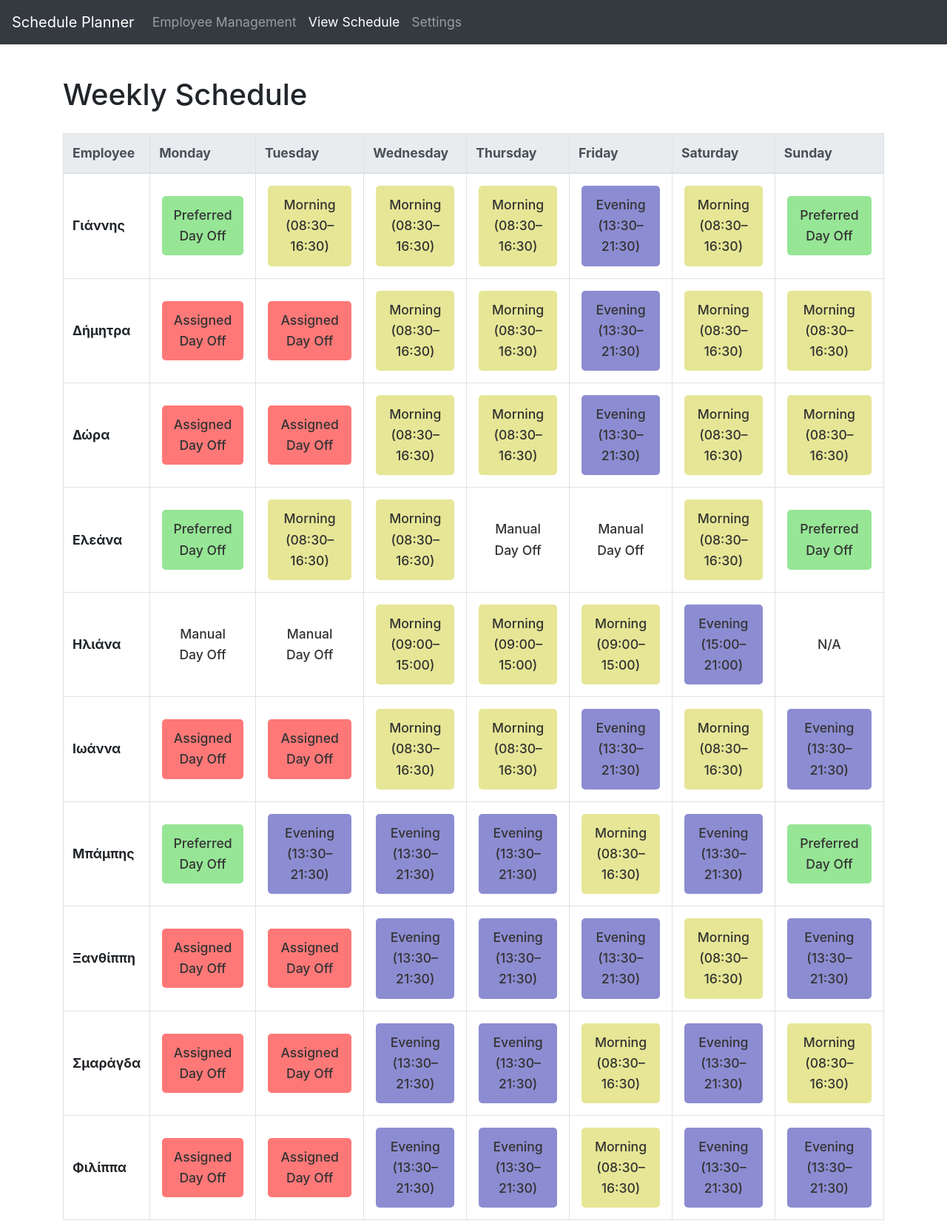
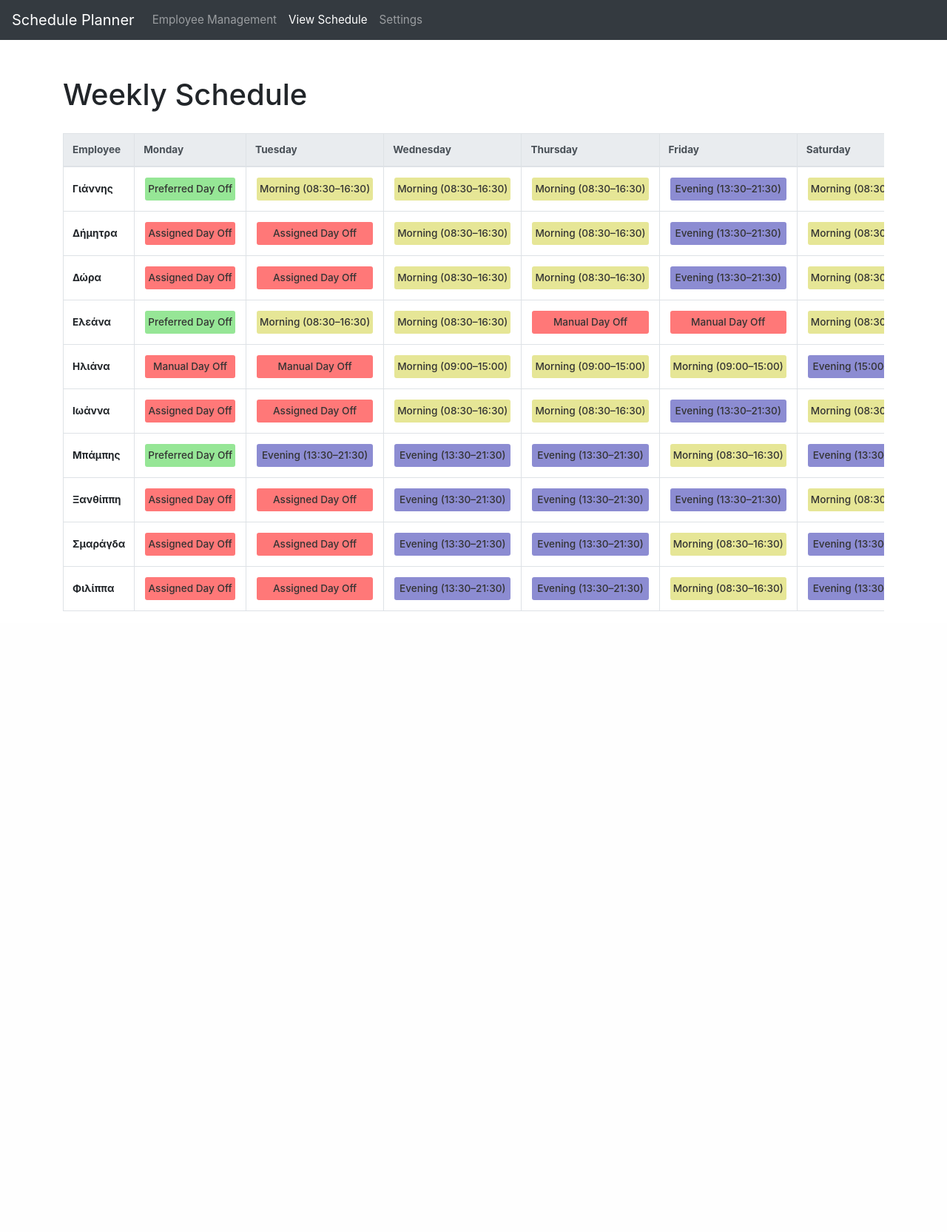
Before and after one commit to mpampisss787/iqos-scheduler, a Flask app: page /schedule in a window 1280 px wide. Shown: the whole page at 74% size. After the commit the page ends 826 px from the top, so only its background shows below. Run offline with Flask 3, Linux system fonts and the light colour scheme; data comes from the database, SQL or seed files in the repository; some libraries are stand-ins or nearby versions.

Commit message:
Auto update: Σαβ 01/03/2025  3:46:31,97

```diff
--- a/templates/schedule.html
+++ b/templates/schedule.html
@@ -8,13 +8,13 @@
   <style>
     body {
       padding-top: 80px;
-      font-size: 1.1rem;
-      line-height: 1.6;
+      font-size: 0.95rem;
+      line-height: 1.4;
     }
     .shift-cell {
-      padding: 12px;
-      margin: 4px;
-      border-radius: 5px;
+      padding: 6px 4px;  /* reduced padding */
+      margin: 2px;       /* reduced margin */
+      border-radius: 3px;
       color: #333;
       font-weight: 500;
       text-align: center;
@@ -26,9 +26,12 @@
     .AssignedDayOff { background-color: rgb(255, 120, 120); }
     table {
       margin-top: 20px;
+      font-size: 0.85rem; /* slightly smaller font size */
     }
     th, td {
       vertical-align: middle !important;
+      white-space: nowrap;
+      padding: 4px 6px; /* reduced padding for table cells */
     }
     .table-responsive {
       overflow-x: auto;
@@ -84,7 +87,7 @@
                   {% set css_class = "evening" %}
                 {% elif "Preferred Day Off" in shift %}
                   {% set css_class = "PreferredDayOff" %}
-                {% elif "Assigned Day Off" in shift %}
+                {% elif "Assigned Day Off" in shift or "Manual Day Off" in shift %}
                   {% set css_class = "AssignedDayOff" %}
                 {% endif %}
                 <td>
```
